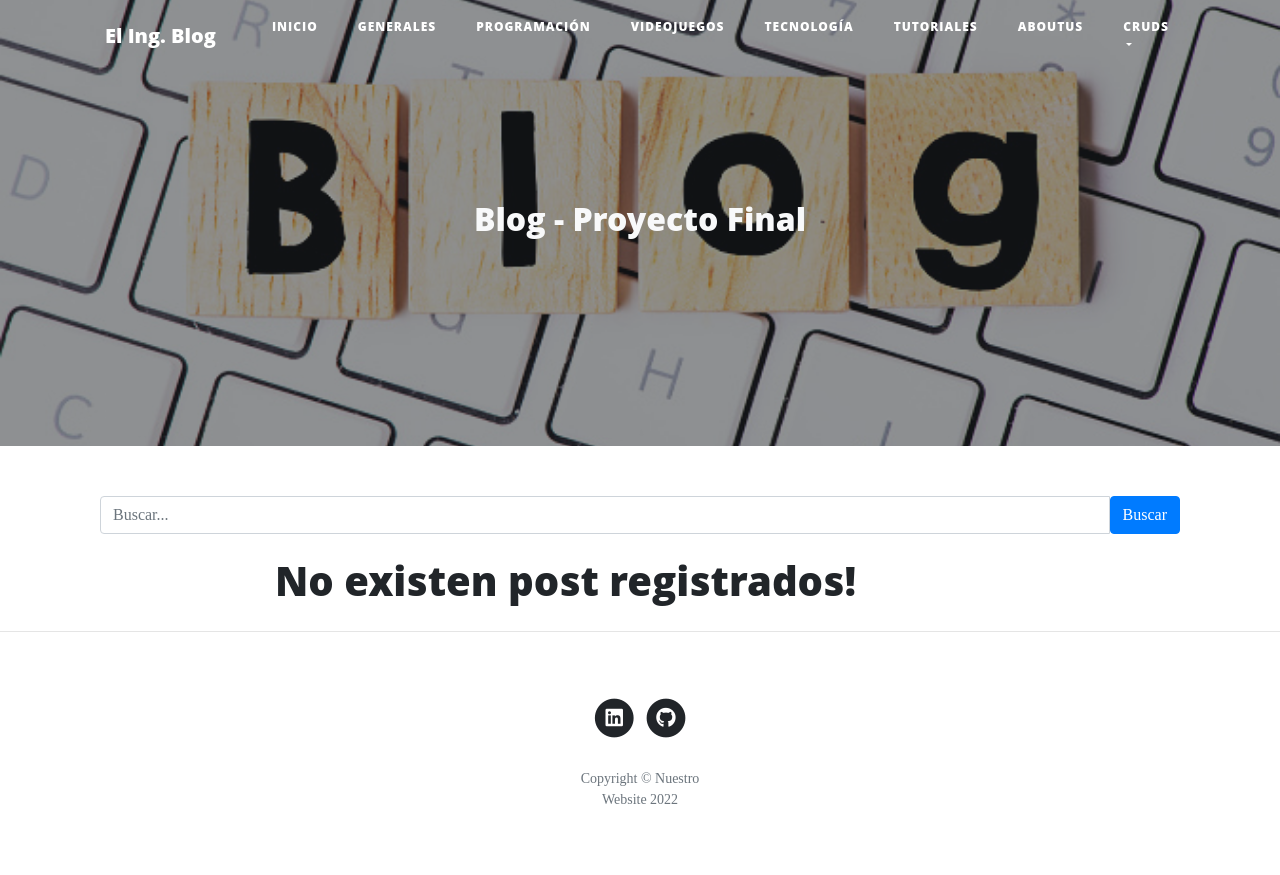
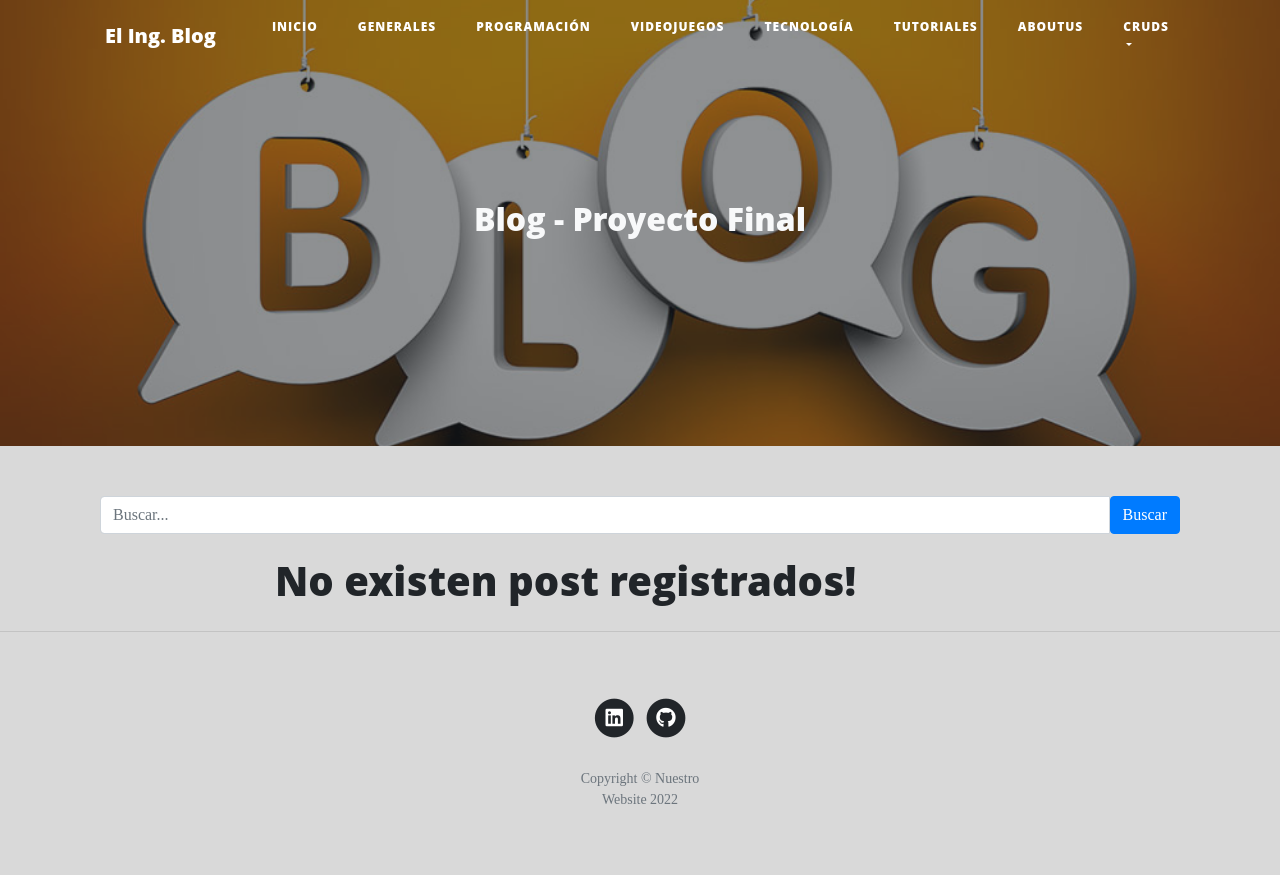
Before and after one commit to LSANGARI/ProyectoFinal, a Django app: page / in a window 1280 px wide. Run offline with Django 4.2, Linux system fonts and the light colour scheme; data that the repository does not hold is empty; some libraries are stand-ins or nearby versions.

Commit message:
cambio look

```diff
--- a/Django_Blog/Templates/index.html
+++ b/Django_Blog/Templates/index.html
@@ -20,13 +20,10 @@
     <!-- Custom styles for this template -->
     <link href="{% static 'css/clean-Blog.css' %}" rel="stylesheet">
 
-<style>
-
-</style>
-
   </head>
 
   <body>
+
 
     <!-- Navigation -->
     <nav class="navbar navbar-expand-lg navbar-light fixed-top" id="mainNav">
--- a/Django_Blog/static/css/clean-blog.css
+++ b/Django_Blog/static/css/clean-blog.css
@@ -8,6 +8,7 @@ body {
   font-size: 15px;
   color: #212529;
   font-family: 'Lora', 'Times New Roman', serif;
+  background-color:#D9D9D9 !important
 }
 
 p {
```
Also changed, not shown: Django_Blog/static/img/home-bg.jpg, Django_Blog/static/img/home-bg1.jpg (added).
